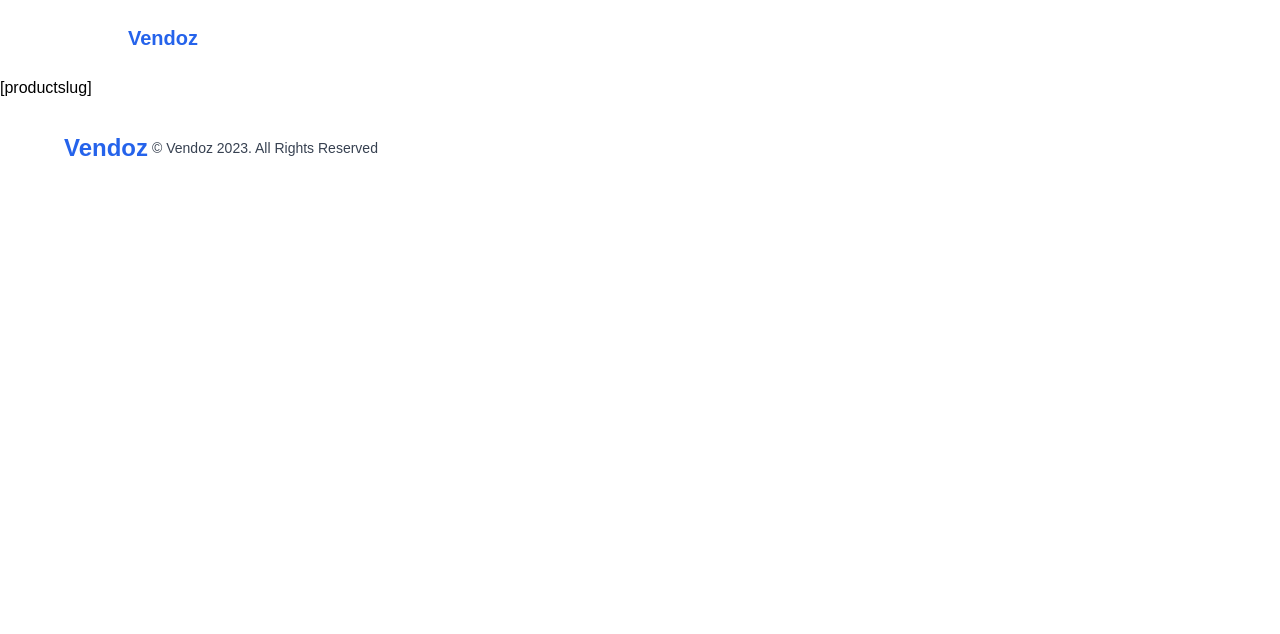
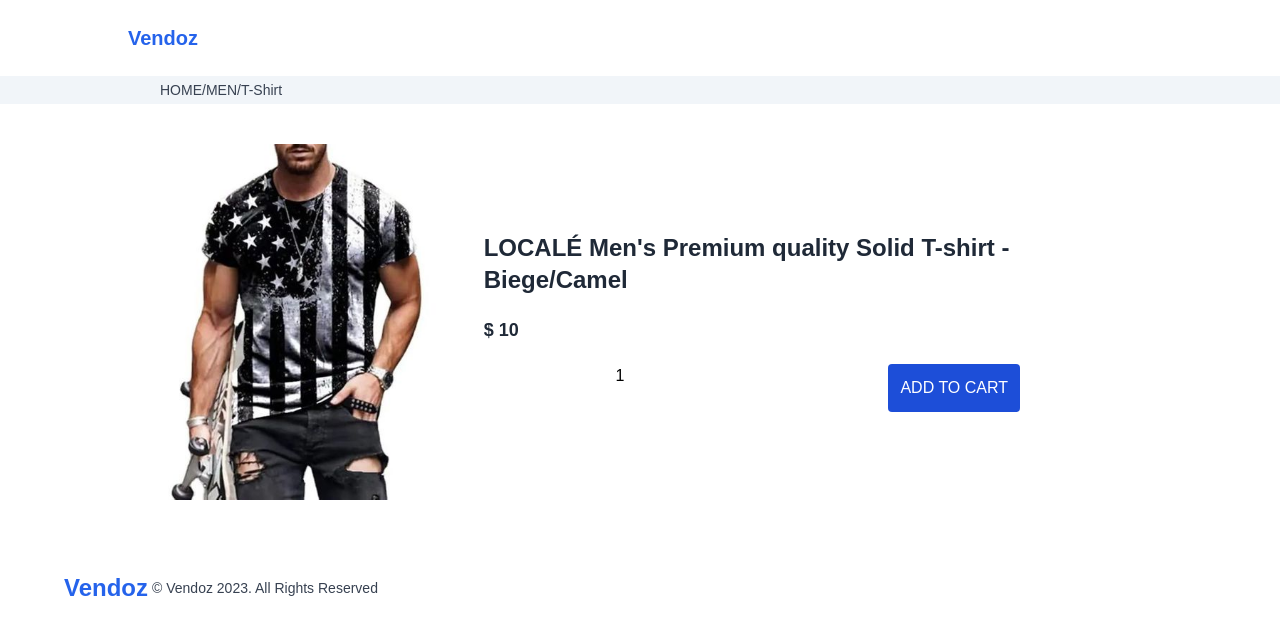
Before and after one commit to mirsahib/vendoz, a Next.js app in the folder frontend/: page /catagory/1/product/1 in a window 1280 px wide. Shown: the top 634 px of the page. Built offline with nearby package versions, Linux system fonts and the light colour scheme; some icons are missing; a web font is replaced by a local one.

Commit message:
:hammer: initial single product done

```diff
--- a/frontend/src/pages/catagory/[catagory]/product/[productslug].tsx
+++ b/frontend/src/pages/catagory/[catagory]/product/[productslug].tsx
@@ -1,7 +1,63 @@
-import React from 'react'
+import Head from "next/head";
+import Image from "next/image";
+import Link from "next/link";
+import { useRouter } from "next/router";
+import React from "react";
+import { product } from "@/mock/data";
 
-export default function Product() {
-  return (
-    <div>[productslug]</div>
-  )
+
+const data = product[0];
+
+export default function SingleProduct() {
+	const router = useRouter();
+	const { catagory, productslug } = router.query;
+	console.log(productslug);
+	return (
+		<>
+			<Head>
+				<title>Product Name</title>
+			</Head>
+			<main>
+				<div className="bg-slate-100 py-1">
+					<ul className="flex w-[75%] text-gray-700 text-sm m-auto">
+						<li>
+							<Link href={"/"}>HOME/</Link>
+						</li>
+						<li>
+							<Link href={"/"}>MEN/</Link>
+						</li>
+						<li>
+							<Link href={"/"}>T-Shirt</Link>
+						</li>
+					</ul>
+				</div>
+				{/* nav section */}
+				<section className="w-[80%] py-10 m-auto">
+					<div className="flex flex-row justify-around">
+						<div className="bg-red-100">
+							<Image
+								src={data.img}
+								width={360}
+								height={250}
+								alt="tshirt"
+							/>
+						</div>
+						{/* image container */}
+						<div className="flex flex-col justify-center ">
+							<h3 className="font-semibold text-gray-800 text-2xl w-[85%]">{data.name}</h3>
+							<h3 className="my-5 text-lg font-semibold text-gray-800">$ {data.price}</h3>
+							<div className="flex justify-around">
+								<div>1</div>
+								<div>
+									<button className="bg-blue-700 text-white p-3 rounded">ADD TO CART</button>
+								</div>
+							</div>
+						</div>
+						{/* product details */}
+					</div>
+				</section>
+
+			</main>
+		</>
+	);
 }
```
